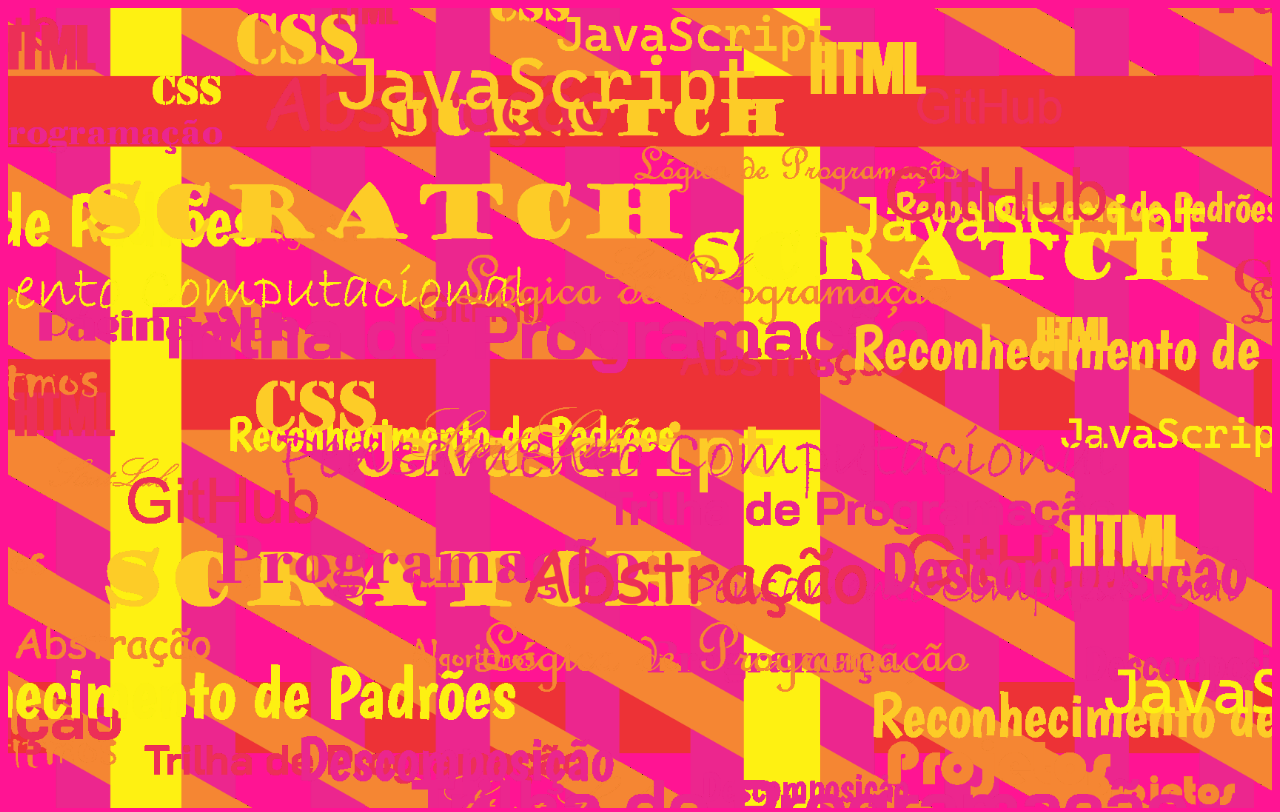
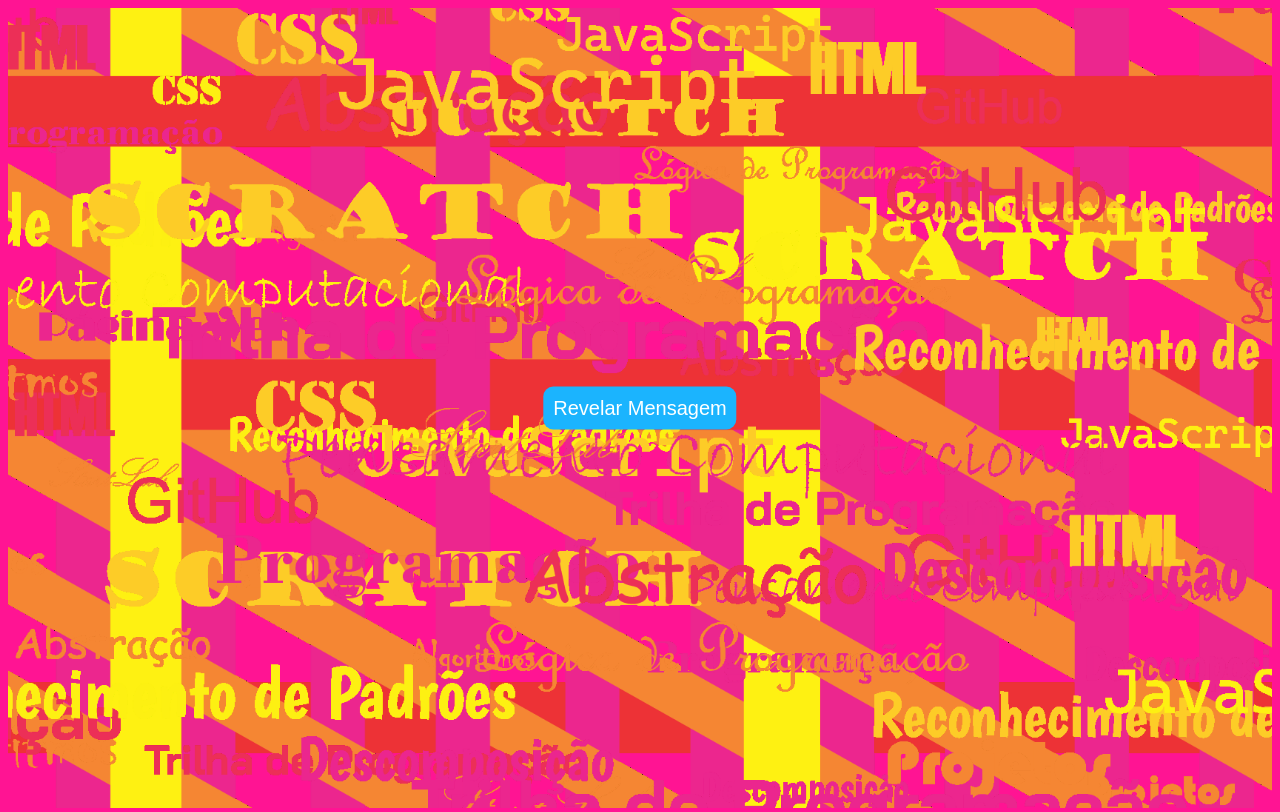
Before and after one commit to JoanirRibeiro/MensagemSecreta, a plain HTML site: page index.html in a window 1280 px wide. Drawn offline with Linux system fonts and the light colour scheme.

Commit message:
Add files via upload

```diff
--- a/index.html
+++ b/index.html
@@ -11,12 +11,13 @@
     <div class="container">
         <img src="fundo1.gif" class="fundo">
 
-        <div class="texto-secreto">
-            <a href="#" class="link" onclick="exibirAlerta()">Clique aqui para ver a mensagem</a>
+        <div id="texto-secreto">
+
         </div>
 
         <img src="fundo2.gif" class="sobreposicao">
         <img src="fundo3.gif" class="sobreposicao">
+        <button  onclick="exibirAlerta()">Revelar Mensagem</button>
       </div>
 </body>
 </html>
--- a/script.js
+++ b/script.js
@@ -1,4 +1,5 @@
 
   function exibirAlerta() {
-    alert(" A detetive e sua assistente investigam o sumiço de um livro digital da escola e suspeitam que o culpado pode ser o recém-chegado professor, devido a suas habilidades  em programação.");
-  }
+    const mensagemSecreta = "Sua mensagem secreta aqui";
+    document.getElementById("texto-secreto").innerHTML = mensagemSecreta;
+}
--- a/style.css
+++ b/style.css
@@ -22,7 +22,7 @@
     z-index: 1; /* Coloca a imagem de fundo abaixo do texto */
   }
 
-  .texto-secreto {
+  #texto-secreto {
     position: absolute;
     top: 50%;
     left: 50%;
@@ -30,12 +30,12 @@
     color: #1bb4fe; /* Cor do texto */
     font-size: 24px; /* Tamanho da fonte */
     text-align: center;
-    z-index: 4; /* O texto está acima do fundo, mas abaixo da sobreposição */
+    z-index: 1; /* O texto está acima do fundo, mas abaixo da sobreposição */
     padding: 20px;
     border-radius: 10px; /* Arredondando as bordas, opcional */
     font-size: 40px;
     line-height: 70px;
-    display: none;
+    display: block;
   }
 
 .texto-secreto a{
@@ -51,3 +51,20 @@
     object-fit: cover; /* Ajusta a imagem para cobrir o contêiner */
     z-index: 3; /* Coloca a imagem transparente acima de tudo */
   }
+
+  button{
+    background-color: #1bb4fe;
+    color: white;
+    font-size: 20px;
+    padding:  10px;
+    border: none;
+    border-radius: 10px;
+    z-index: 4;
+
+
+    position: absolute;
+    top: 50%;
+    left: 50%;
+    transform: translate(-50%, -50%); /* Centraliza horizontal e verticalmente */
+    text-align: center;
+  }
```
